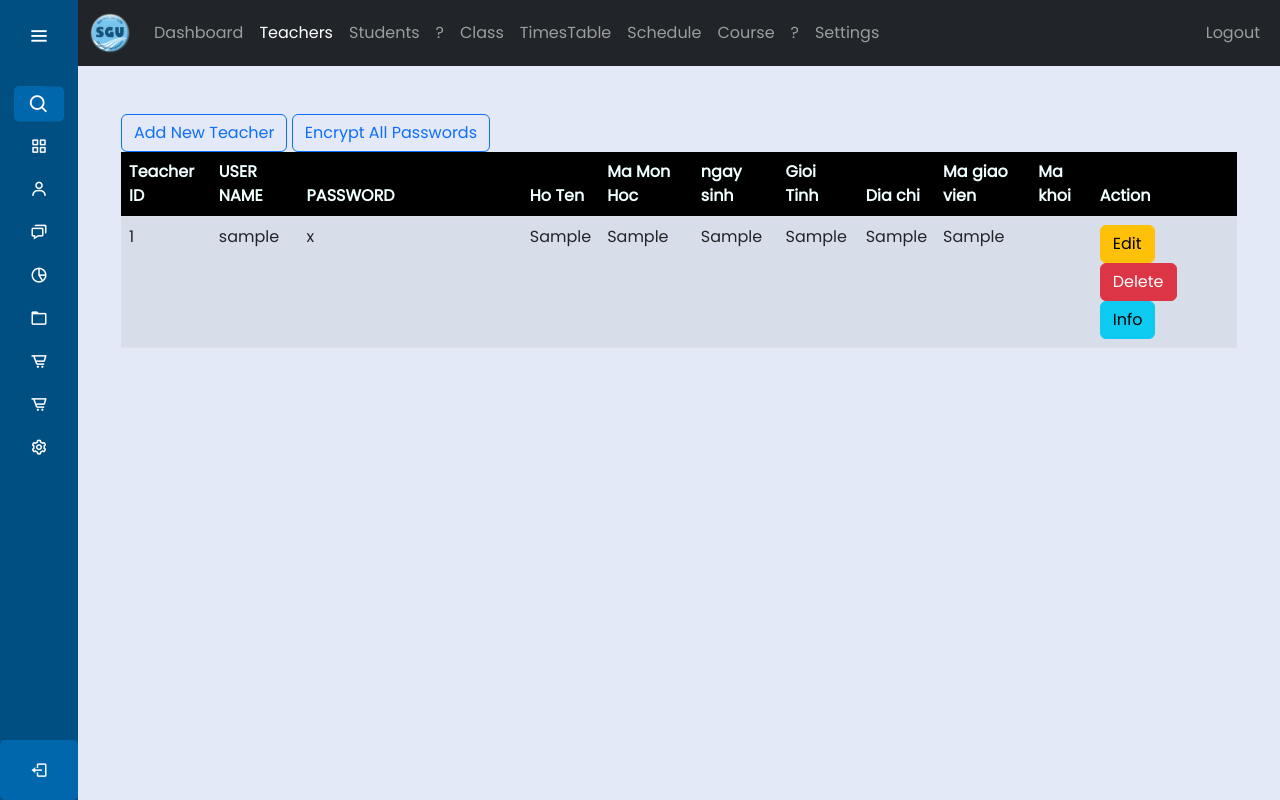
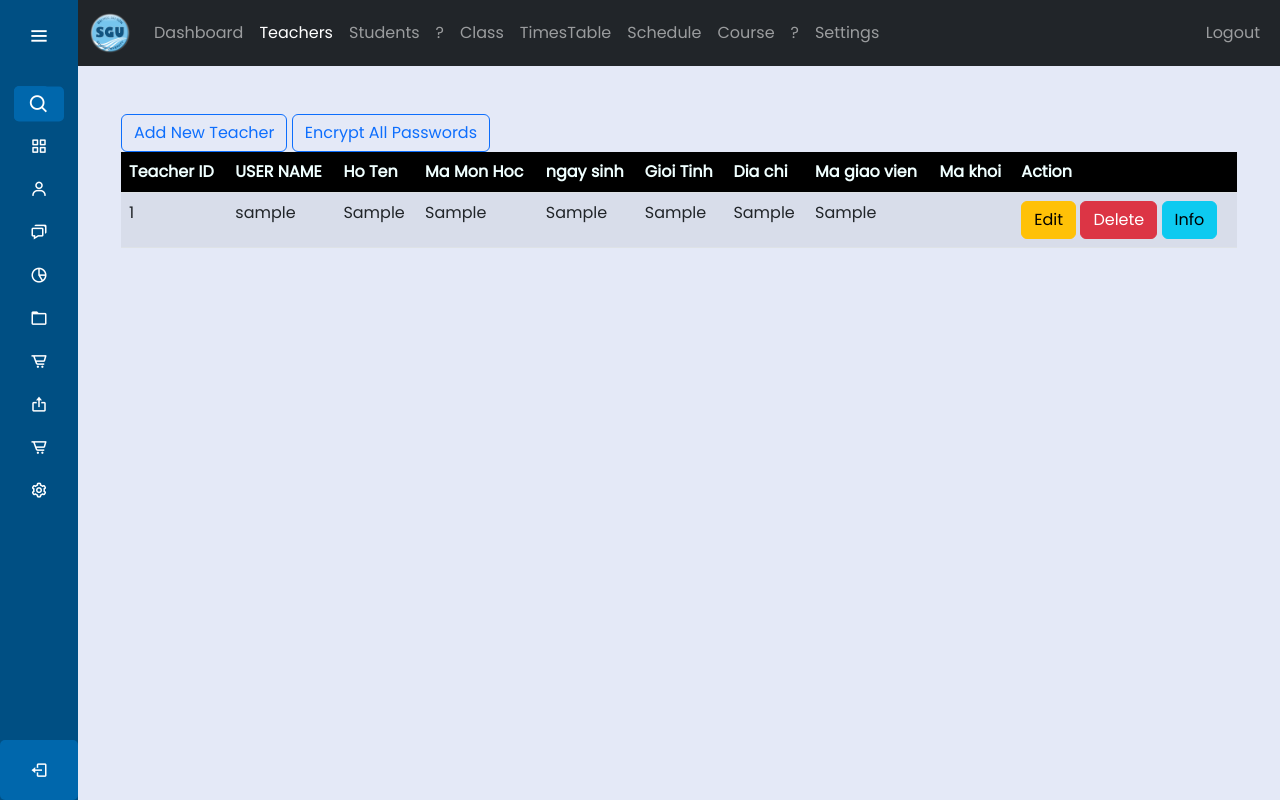
Before and after one commit to omodtung/systemManageStudent, a PHP site: page /admin/teacherNewUI.php in a window 1280 px wide. Run offline with PHP 8.4, Linux system fonts and the light colour scheme; the visitor is signed in with stand-in values (Sample User, id 1); tables that the repository leaves empty or names only in its code hold one stand-in row (values such as "Sample post").

Commit message:
export teachers

```diff
--- a/admin/inc/editStudent.php
+++ b/admin/inc/editStudent.php
@@ -223,7 +223,7 @@ if (isset($_SESSION['admin_id']) && isset($_SESSION['role'])) {
                         <?php endforeach ?> -->
                         <select name="grade" >
                         <?php foreach ($grades as $grade) : ?>
-                        <option value="<?= $grade['grade_id'] ?>" <?php echo (in_array($grade['grade_id'],explode(",", $student['makhoi']))) ? 'selected' : ''; ?>><?= $grade['grade_code'] ?>-<?= $grade['grade'] ?></option>
+                        <option value="<?= $grade['grade_code'] ?>" <?php echo (in_array($grade['grade_id'],explode(",", $student['makhoi']))) ? 'selected' : ''; ?>><?= $grade['grade_code'] ?>-<?= $grade['grade'] ?></option>
                         <?php endforeach ?>
                     </select>
                     </div>
--- a/admin/req/addStudent.php
+++ b/admin/req/addStudent.php
@@ -100,12 +100,12 @@ $id = $_POST["id"];
 
                 $sql = "INSERT INTO `students`(`id`,`username`, `password`, `mahs`, `makhoi`, `malop`, `hotenhs`, `ngaysinh`, `gioitinh`, `diachi`,`hanhkiem`,`status`)  VALUES(?,?,?,?,?,?,?,?,?,?,?,?)";
 
-                $sql2 = "INSERT INTO `avgscore` (`student_id`, `Toan`, `Vat Ly`, `Hoa Hoc`, `Ngu Van`, `Lich Su`, `Dia Ly`, `Tieng Anh`, `GDCD`, `Cong Nghe`, `Tin Hoc`, `The Duc`, `Sinh Hoc`) VALUES (?, ?, ?,?, ?, ?, ?, ?, ?, ?, ?, ?, ?)";
+                $sql2 = "INSERT INTO `avgscore` (`student_id`) VALUES (?)";
                 $stmt = $conn->prepare($sql);
                 $stmt->execute([$id,$uname, $pass, $mahocsinh, $grades, $classes, $flname, $birthdate, $gender, $diaChi, $hanhkiem, $status]);
 
                 $stmt2 = $conn->prepare($sql2);
-                $stmt2->execute([$id, 0, 0, 0,0, 0, 0, 0,0,0,0,0,0]);
+                $stmt2->execute([$id]);
 
 
 
--- a/admin/teacherNewUI.php
+++ b/admin/teacherNewUI.php
@@ -69,7 +69,7 @@ if (isset($_SESSION['admin_id']) && isset($_SESSION['role'])) {
         <span class="tooltip">Edit</span>
       </li>
       <li>
-        <a href="#">
+        <a href="./req/encryptpasswords.php?table=teachers">
           <i class="bx bx-chat"></i>
           <span class="link_name">Encrypt All Passwords</span>
         </a>
@@ -93,6 +93,13 @@ if (isset($_SESSION['admin_id']) && isset($_SESSION['role'])) {
         <a href="#">
           <i class="bx bx-cart-alt"></i>
           <span class="link_name">Delete Teacher</span>
+        </a>
+        <span class="tooltip">Delete</span>
+      </li>
+      <li>
+        <a target="_blank" rel="noopener noreferrer" href="./req/exportteacher.php">
+          <i class="bx bx-export"></i>
+          <span class="link_name">Export All Teachers</span>
         </a>
         <span class="tooltip">Delete</span>
       </li>
@@ -144,7 +151,7 @@ if (isset($_SESSION['admin_id']) && isset($_SESSION['role'])) {
 
                                     <th scope="col">Teacher ID</th>
                                     <th scope="col">USER NAME</th>
-                                    <th scope="col" style="width:20%">PASSWORD</th>
+                                    <!-- <th scope="col" style="width:20%">PASSWORD</th> -->
                                     <th scope="col">Ho Ten</th>
                                     <th scope="col">Ma Mon Hoc</th>
                                     <!-- <th scope="col">Ma  khoi</th> -->
@@ -166,7 +173,7 @@ if (isset($_SESSION['admin_id']) && isset($_SESSION['role'])) {
                                         <!-- <th scope="row">1</th> -->
                                         <td><?= $teacher['id'] ?></td>
                                         <td><?= $teacher['username'] ?></td>
-                                        <td style="width:20%" class="overflow-x-auto"><?= $teacher['password'] ?></td>
+                                        <!-- <td><?= substr($teacher['password'],5) ?>...</td> -->
                                         <td><?= $teacher['hoten'] ?></td>
                                         <td><?= $teacher['mamonhoc'] ?></td>
                                         <!-- <td><?= $teacher['makhoi'] ?></td> -->
```
